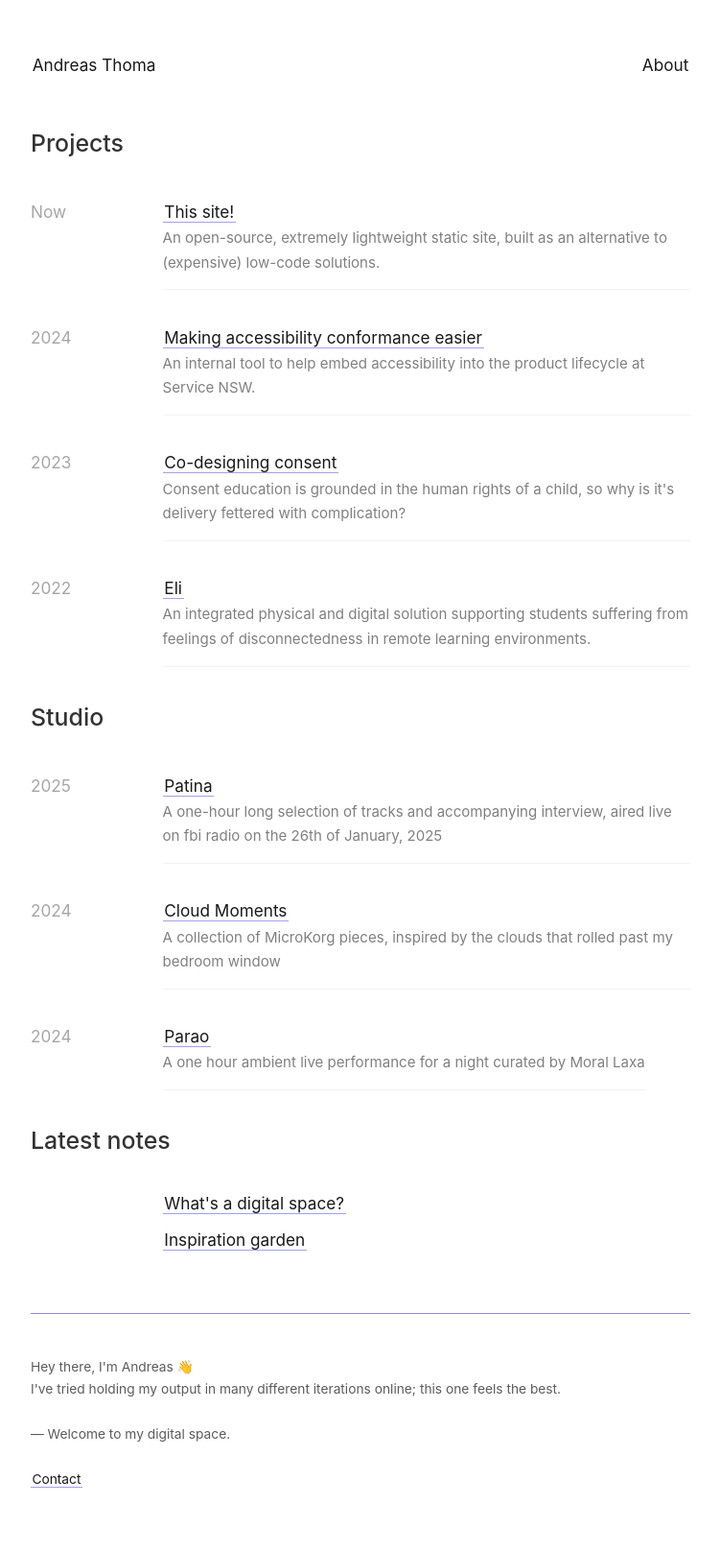
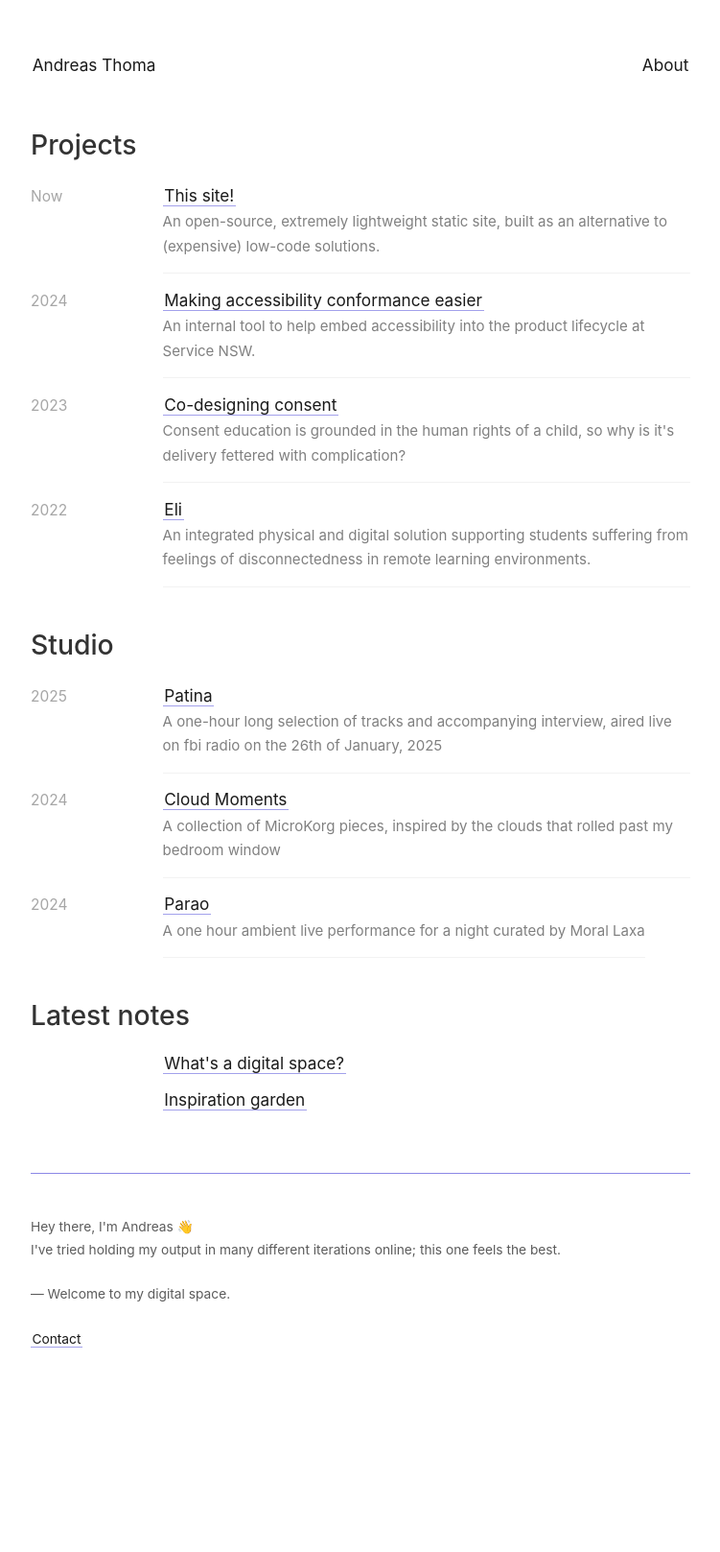
Before and after one commit to andreeeeaaaaas/my-digital-space, a Jekyll site: the page built from _pages/index.md, in a window 1280 px wide. Shown: the whole page at 96% size, without its empty margins (264-1015 px from the left). Built offline with Jekyll 4.4.1, drawn with Linux system fonts in a browser that asks for light colours; after the commit the page ends 1471 px from its top, so only the background shows below that.

Commit message:
Tightened spacing

```diff
--- a/_pages/index.md
+++ b/_pages/index.md
@@ -6,7 +6,7 @@ permalink: /
 ---
 
 <h1>Projects</h1>
-<div class="pt">
+<div>
   <flex class="align-baseline">
     <div class="label muted"><p>Now</p></div>
     <div class="bb">
@@ -15,7 +15,7 @@ permalink: /
     </div>
     </flex>
 </div>
-<div class="pt">
+<div>
   <flex class="align-baseline">
     <div class="label muted"><p>2024</p></div>
     <div class="bb">
@@ -25,7 +25,7 @@ permalink: /
     </flex>
 </div>
 
-<div class="pt">
+<div>
   <flex class="align-baseline">
     <div class="label muted"><p>2023</p></div>
     <div class="bb">
@@ -35,7 +35,7 @@ permalink: /
     </flex>
 </div>
 
-<div class="pt">
+<div>
   <flex class="align-baseline">
   <div class="label muted"><p>2022</p></div>
     <div class="bb">
@@ -47,7 +47,7 @@ permalink: /
 
 
 <h1>Studio</h1>
-<div class="pt">
+<div>
   <flex class="align-baseline">
     <div class="label muted"><p>2025</p></div>
     <div class="bb">
@@ -56,7 +56,7 @@ permalink: /
     </div>
     </flex>
 </div>
-<div class="pt">
+<div>
   <flex class="align-baseline">
     <div class="label muted"><p>2024</p></div>
     <div class="bb">
@@ -65,7 +65,7 @@ permalink: /
     </div>
     </flex>
 </div>
-<div class="pt">
+<div>
   <flex class="align-baseline">
     <div class="label muted"><p>2024</p></div>
     <div class="bb">
@@ -77,7 +77,7 @@ permalink: /
 
 
 <h1>Latest notes</h1>
-<ul style="list-style-type: none; padding-left: 0em;" class="pt">
+<ul style="list-style-type: none; padding-left: 0em;">
   {% assign recent_notes = site.notes | sort: "last_modified_at_timestamp" | reverse %}
   {% for note in recent_notes limit: 5 %}
     <li>
--- a/_sass/_style.scss
+++ b/_sass/_style.scss
@@ -188,7 +188,7 @@ h6 {
 h1 {
   font-weight: 500;
   font-size: 2em;
-  font-size: calc(1rem + 0.6vw);
+  font-size: calc(1.2rem + 0.6vw);
   line-height: 1.25;
   margin-top: 1.5em;
   margin-bottom: 0.25em;
@@ -352,6 +352,7 @@ flex,
 
 .label {
   min-width: 8rem;
+  font-size: calc($font-size-base*0.9)
 }
 
 @media (max-width: 600px) {
```
Also changed, not shown: 4 other files.
